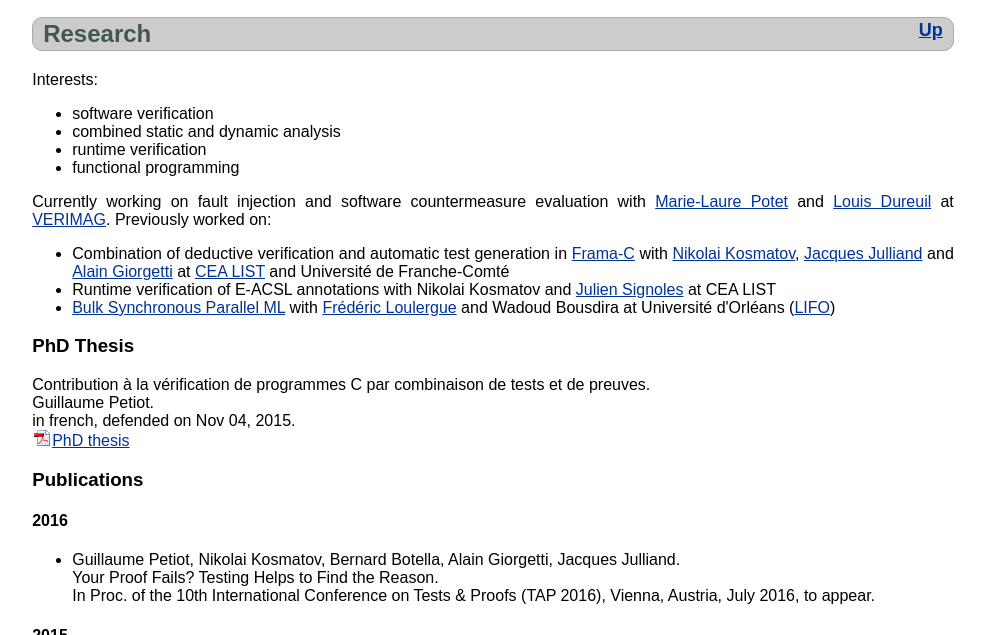
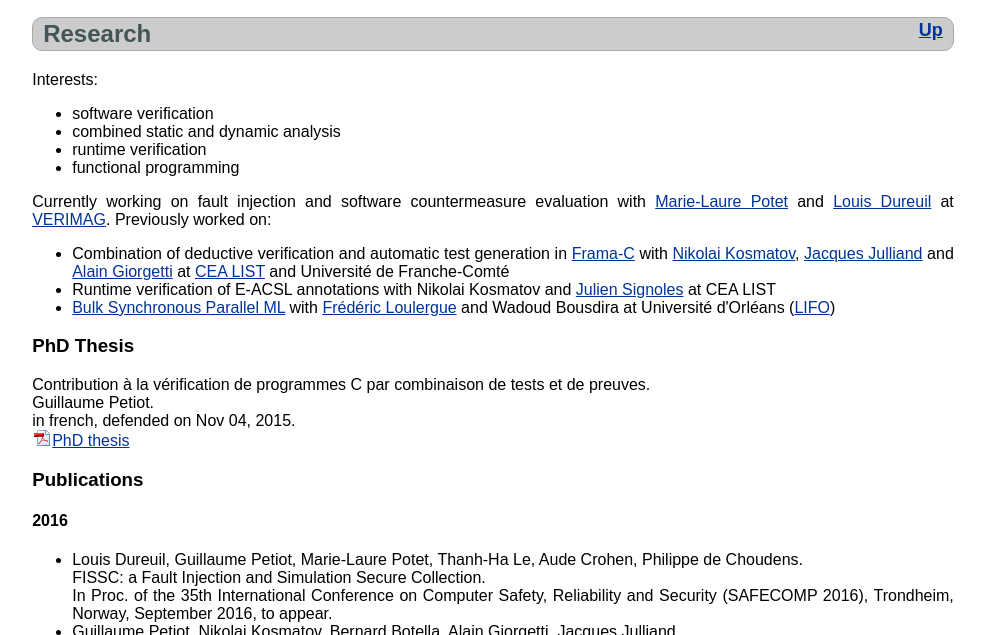
Before and after one commit to gpetiot/gpetiot.github.io, a plain HTML site: page index.html in a window 1280 px wide. Shown: the part 165-800 px from the top of the page, without its empty margins (147-1132 px from the left). Drawn offline with Linux system fonts and the light colour scheme.

Commit message:
+paper SAFECOMP 2016

```diff
--- a/index.html
+++ b/index.html
@@ -114,6 +114,20 @@
 
     <h4>2016</h4>
     <ul>
+      <li class="pub">
+	<span class="authors">
+	  Louis Dureuil, Guillaume Petiot, Marie-Laure Potet, Thanh-Ha Le,
+	  Aude Crohen, Philippe de Choudens.
+	</span>
+	<span class="title">
+	  FISSC: a Fault Injection and Simulation Secure Collection.
+	</span>
+	<span class="conf">
+	  In Proc. of the 35th International Conference on Computer Safety,
+	  Reliability and Security (SAFECOMP 2016), Trondheim, Norway,
+	  September 2016, to appear.
+	</span>
+      </li>
       <li class="pub">
 	<span class="authors">
 	  Guillaume Petiot, Nikolai Kosmatov, Bernard Botella, Alain Giorgetti,
```
